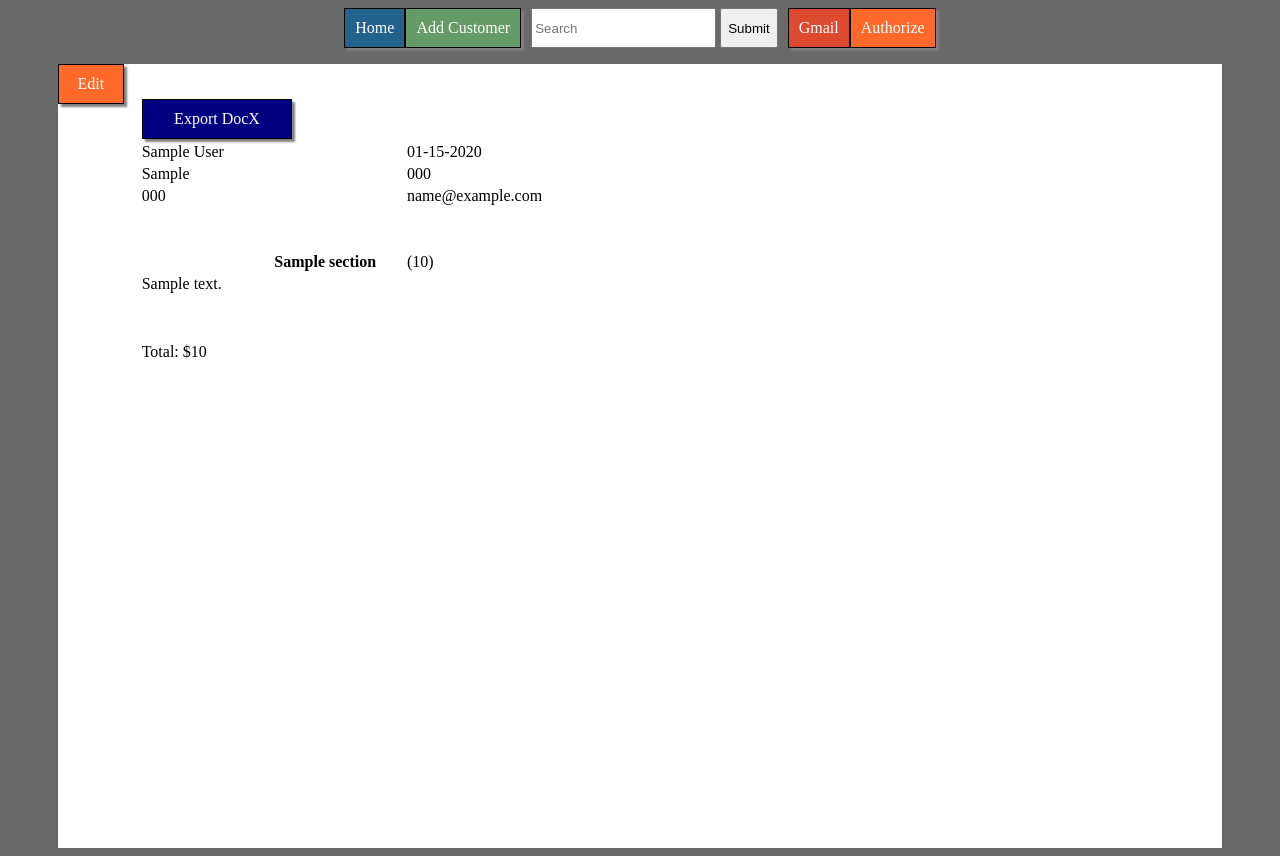
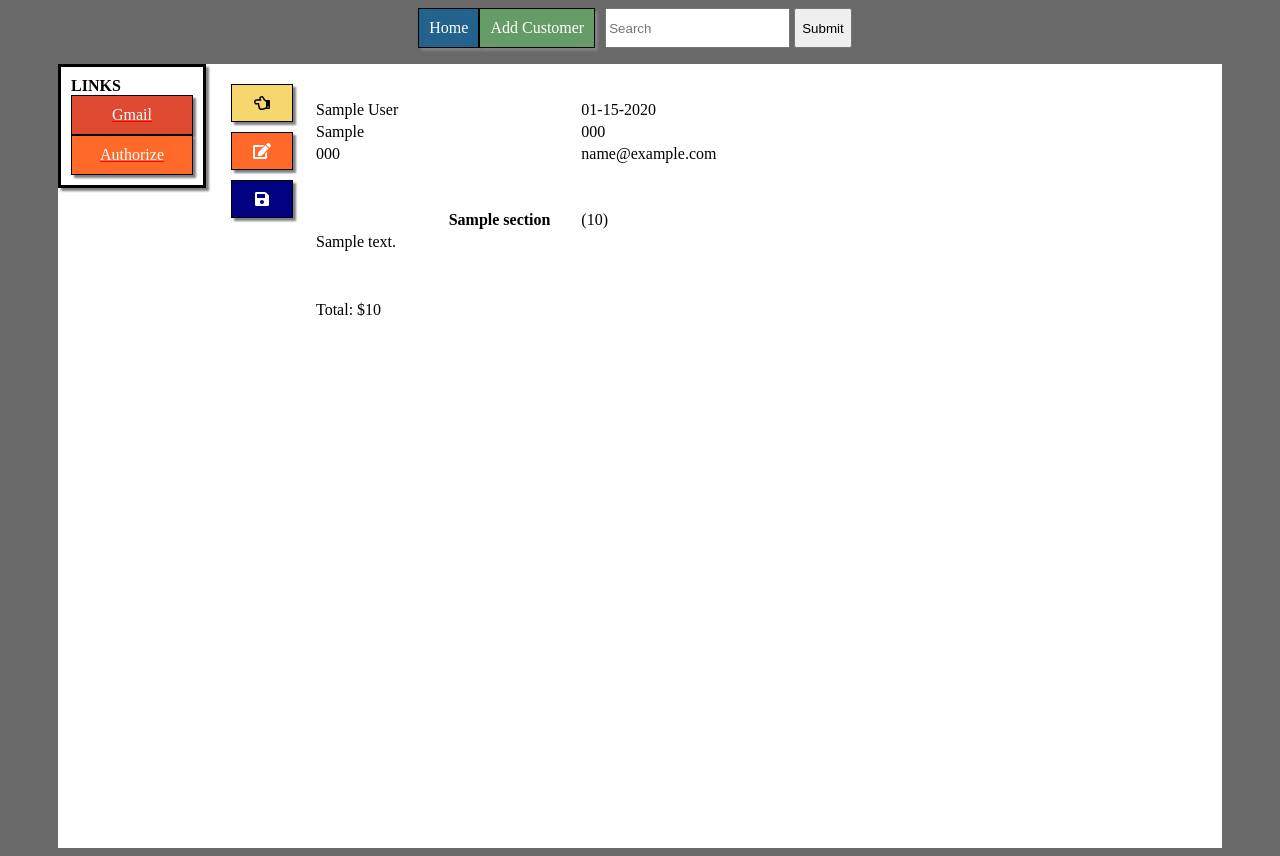
Before and after one commit to solvable/Alpha, a Django app: template templates/estimate/estimate_detail.html in a window 1280 px wide. Run offline with Django 3.2, Linux system fonts and the light colour scheme; the template is opened without the code that fills it: most values are stand-ins (such as "Sample title", 1, 10 or a date in 2020); parts of the project's set-up code (start-up, migrations or seed data) failed here and were passed over; some libraries are stand-ins or nearby versions.

Commit message:
v.61
added estimate app and form and create and update are working

#nested forms working update and add forms working with extra button working

removed add extra button, and added 3 extra forms instead. more than that need to save and edit.
Added tinyMCE for description boxes

moved write_docx and write-pdf to Estimate App
changed write_docx to create estimate from dB

NOW in REGEX HELLLLLL!!!!!!!!!!!!!!!!!!!111

did some styling., cleaned some shit up

Added haystack search with whoosh backend
TODO: remove whoosh in production and go to elasticsearch

```diff
--- a/CRM/static/CRM/stylesheet.css
+++ b/CRM/static/CRM/stylesheet.css
@@ -25,8 +25,15 @@
         background-color: dimgray;
     }
     .index-container{
-        display: flex;
-        }
+        /*display: flex;*/
+        /*flex-direction: column;*/
+        /*flex-wrap: wrap;*/
+        /*background-color: dimgrey;*/
+        /*border:white solid thin;*/
+        /*box-shadow: 5px 5px 5px grey;*/
+        /*margin-right: 15px;*/
+
+    }
 
     .content-container{
         display: flex;
@@ -85,8 +92,10 @@
     }
 
 
+
+
     .edit-btn{
-        width:90%;
+        width:100%;
         /*display: inline-block;*/
     }
     .delete-btn{
@@ -196,20 +205,53 @@
     }
 
     .linkbox{
-        display:inline-block;
-        order:3;
-        background-color:lightgray;
+
+        display: flex;
+        flex-direction: column;
+        flex-wrap: wrap;
+        background-color: white;
+        padding:10px;
+        border:black solid medium;
+        margin:0 15px 15px 0px;
+        box-shadow: 3px 3px 2px grey;
+
     }
     .linkbox a{
-        margin-left:10px;
-        margin-right:10px;
+        margin:auto;
         color:red;
+
+    }
+
+    .legend{
+        display: flex;
+        flex-direction: column;
+
+        flex-wrap: wrap;
+        background-color: white;
+        padding:10px;
+        border:black solid medium;
+        margin:0 15px 15px 0px;
+        box-shadow: 3px 3px 2px grey;
+
+    }
+
+    .box-title{
+        padding: auto;
+        color:black;
+        font-weight: bold;
     }
 
     .box{
-        display: inline-block;
-        width:25px;
-        height:25px;
+
+        height:10px;
+        width:10px;
+        color: white;
+        border: 1px solid black;
+
+
+
+
+
     }
 
 
@@ -228,6 +270,14 @@
         height:auto;
     }
 
+    .link-btn{
+        width:100px;
+        display: flex;
+        align-items: center;
+        justify-content: center;
+        box-shadow: 3px 3px 2px grey;
+
+    }
 
     .top-menu{
 
@@ -248,6 +298,19 @@
         margin:0px;
 
     }
+.mini-navbar{
+    display: flex;
+    flex-direction: column;
+    flex-wrap: wrap;
+    padding: 10px;
+}
+    .mini-nav{
+
+
+    margin-top: 10px;
+
+
+    }
 
 
 }
--- a/templates/CRM/base.html
+++ b/templates/CRM/base.html
@@ -3,9 +3,10 @@
 <html>
 <head>
     <script src="https://ajax.googleapis.com/ajax/libs/jquery/3.3.1/jquery.min.js"></script>
-
     <link rel="stylesheet" href="{% static 'CRM/stylesheet.css' %}"></link>
-<script defer src="https://use.fontawesome.com/releases/v5.0.9/js/all.js" integrity="sha384-8iPTk2s/jMVj81dnzb/iFR2sdA7u06vHJyyLlAd4snFpCl/SnyUjRrbdJsw1pGIl" crossorigin="anonymous"></script>
+    <script defer src="https://use.fontawesome.com/releases/v5.0.9/js/all.js"
+            integrity="sha384-8iPTk2s/jMVj81dnzb/iFR2sdA7u06vHJyyLlAd4snFpCl/SnyUjRrbdJsw1pGIl"
+            crossorigin="anonymous"></script>
     {% block addhead %}
 
     {% endblock addhead %}
@@ -14,26 +15,43 @@
 <body>
 <div class="menu-container">
     <div class="top-menu">
-                <a href="{% url 'index' %}" ><div class="btn blue nav-btn">Home</div></a>
-                <a href ="{% url 'customer_create' %}"> <div  class="btn green nav-btn">Add Customer</div></a>
+        <a href="{% url 'index' %}">
+            <div class="btn blue nav-btn">Home</div>
+        </a>
+        <a href="{% url 'customer_create' %}">
+            <div class="btn green nav-btn">Add Customer</div>
+        </a>
         <div class="searchbox">
             <form action="/search" method="get" style="display: inline-block">
-                        <input name="q" type="text" class="searchinput"  placeholder="Search"/>
-                        <input type="submit" class="btn-search" />
+                <input name="q" type="text" class="searchinput" placeholder="Search"/>
+                <input type="submit" class="btn-search"/>
             </form>
-                </div>
-                <a href="http://www.gmail.com"><div class="btn red nav-btn">Gmail</div></a>
-                <a href="http://www.authorize.net"><div class="btn orange nav-btn">Authorize</div></a>
-
-
-            <div>
+            {#                </div>#}
+            {#                <a href="http://www.gmail.com"><div class="btn red nav-btn">Gmail</div></a>#}
+            {#                <a href="http://www.authorize.net"><div class="btn orange nav-btn">Authorize</div></a>#}
+            {##}
+            {##}
+            {#            <div>#}
 
         </div>
 
 
     </div>
+</div>
+    <div class="content-container">
+        <div class="index-container">
 
-            <div class="content-container">
+                <div class="linkbox">
+                    <div class="box-title">LINKS</div>
+                    <a href="http://www.gmail.com">
+                        <div class="btn red link-btn">Gmail</div>
+                    </a>
+                    <a href="http://www.authorize.net">
+                        <div class="btn orange link-btn">Authorize</div>
+                    </a>
+                </div>
+
+            </div>
 
         {% block content %}
         {% endblock content %}
@@ -55,8 +73,6 @@
         {#                {% endblock misc-links %}#}
 
 
-
-        </div>
     </div>
 </body>
 
--- a/templates/estimate/estimate_detail.html
+++ b/templates/estimate/estimate_detail.html
@@ -1,19 +1,27 @@
 {% extends 'CRM/base.html' %}
 {% block content %}
+    <div class="mini-navbar">
+            <div class="mini-nav"><a href="{% url 'ticket_detail' cust=estimate.customer.pk job=estimate.jobsite.pk ticket=estimate.ticket.pk%}"><div class="ticket-item btn yellow ">{% comment %}Back to Ticket {% endcomment %}<i class="far fa-hand-point-left"></i></div>
 
-                    <a href="{% url 'estimate-update' cust=estimate.customer job=estimate.jobsite ticket=estimate.ticket est=estimate.id%}"
-                       role="button"><div class="btn orange edit-btn">Edit</div></a>
+</div></a>
+
+                    <div class="mini-nav"><a href="{% url 'estimate-update' cust=estimate.customer job=estimate.jobsite ticket=estimate.ticket est=estimate.id%}"
+                       role="button"><div class="btn orange edit-btn">{% comment %}Edit {% endcomment %}<i class="fas fa-edit"></i>
+
+</div></a></div>
 {#                   <td> <a href="{% url 'estimate-delete' cust=estimate.customer job=estimate.jobsite ticket=estimate.ticket est=estimate.id%}"#}
 {#                       onclick="return confirm('Are you sure want to delete this Jobsite?');"#}
 {#                       role="button"><div  class="btn red delete-btn">Delete</div></a></td>#}
 
+                    <div class="mini-nav"><a href="{% url 'generate-docx' cust=object.customer_id job=object.jobsite_id ticket=object.ticket_id est=object.id %}"><div  class="btn navy pdf-btn">{% comment %}Export DocX {% endcomment %}<i class="fas fa-save"></i>
 
+</div></a></div>
+
+</div>
     <table class="estimate-table">
 <tr>
 
-                <td>
-                    <a href="{% url 'generate-docx' cust=object.customer_id job=object.jobsite_id ticket=object.ticket_id est=object.id %}"><div  class="btn navy pdf-btn">Export DocX</div></a>
-                </td>
+
             </tr>
             <tr>
                 <td>{{ object.customer.fullName }}</td>
```
Also changed, not shown: templates/CRM/index.html (+8 -11 lines), db.sqlite3. Lines whose indentation alone changed are shown as unchanged.
